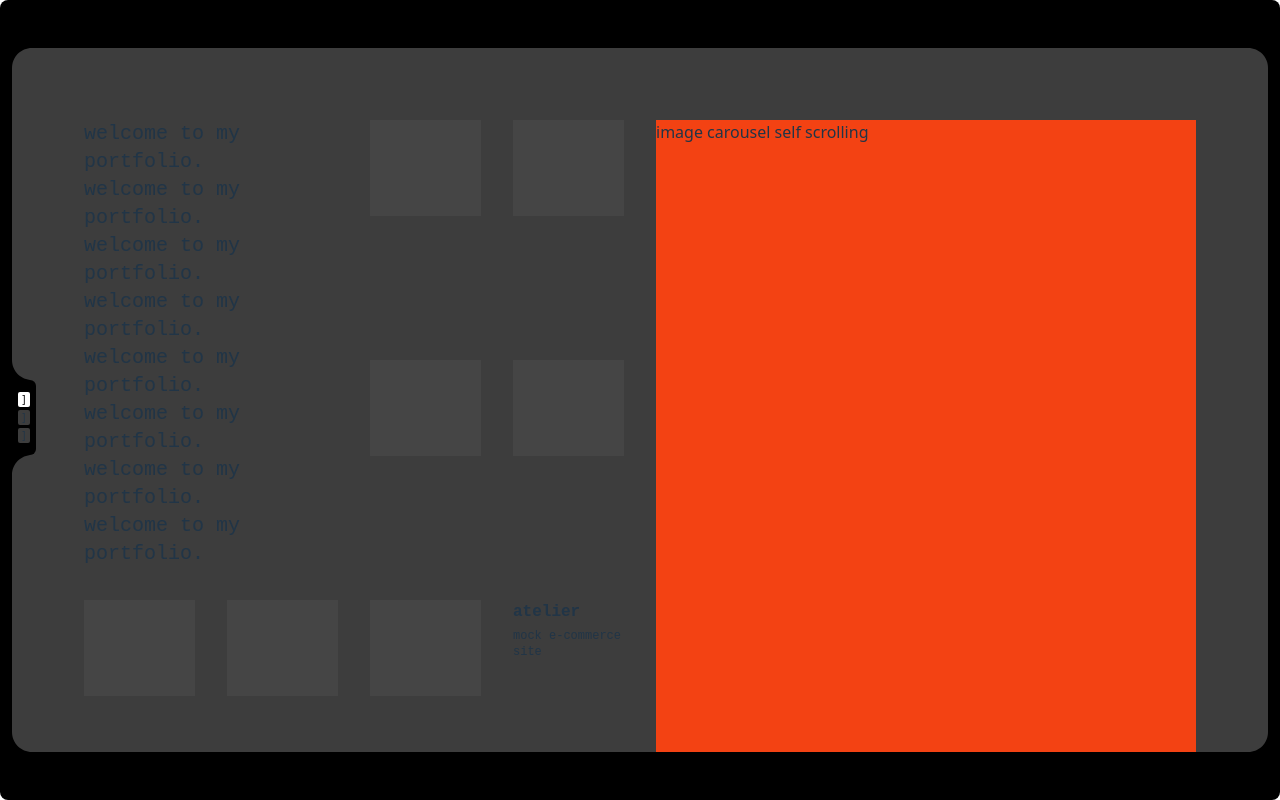
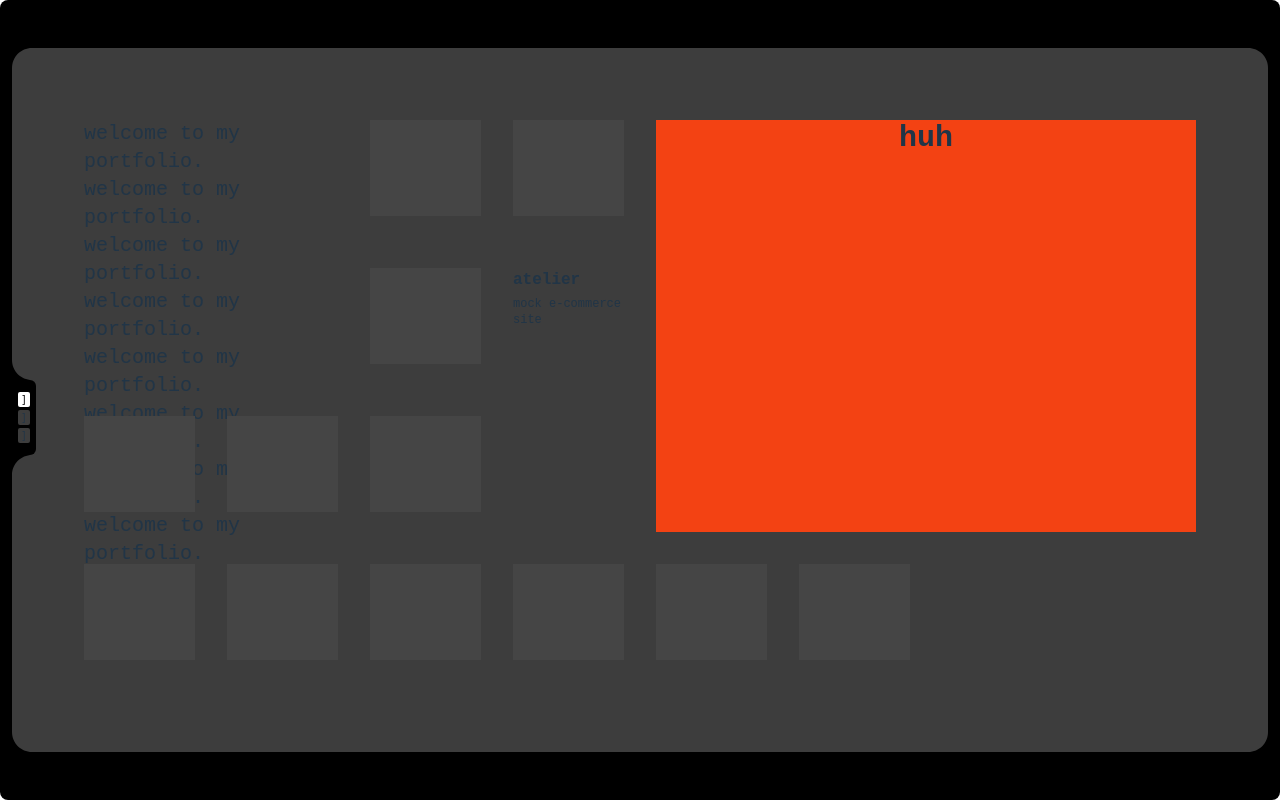
Before and after one commit to yaritorres/port-new, a React (Vite) app: page / in a window 1280 px wide. Built offline with nearby package versions, Linux system fonts and the light colour scheme.

Commit message:
created self-scrolling carousel, will populate with project images

```diff
--- a/src/App.tsx
+++ b/src/App.tsx
@@ -1,13 +1,17 @@
-import { useState } from "react";
+import { useEffect, useState } from "react";
 
 function App() {
   const [isSideNavOpen, setIsSideNavOpen] = useState(false);
-  const [activeSideNav, setActiveSideNav] = useState('0');
-  const [activeProjectList, setActiveProjectList] = useState('0');
+  const [activeSideNav, setActiveSideNav] = useState(0);
+  const [activeProjectList, setActiveProjectList] = useState(0);
+  const [activeList, setActiveList] = useState(0);
 
   const sideNavItems = ['index', 'projects', 'contact'];
   const projectListItems = ['atelier', 'SDC', 'duguid', 'codeAndTell'];
-  const projectBlurbs = ['mock e-commerce site', 'database revamp for mock e-commerce site', 'doooo goooood', 'coding and telling']
+  const projectBlurbs = ['mock e-commerce site', 'database revamp for mock e-commerce site', 'doooo goooood', 'coding and telling'];
+  const list = ['hello', 'bald', 'huh'];
+
+  const testBorder = 'border-[0.5px] border-solid border-red-500';
 
   const sideNavDivStyle = `
     flex flex-row place-items-center w-full gap-x-3 px-1 rounded-[2px] text-center text-[10px] bg-black-900
@@ -17,12 +21,23 @@ function App() {
     inline-block text-white text-xs px-3 bg-black-900
     hover:text-black-950 hover:bg-white hover:cursor-pointer
   `;
-  const mainSectionStyle = `w-full bg-black-900 rounded-lg grid grid-cols-8 grid-rows-4 gap-8 px-18 py-18`;
-  const projectListStyle = `flex flex-col w-full gap-y-1 font-main`;
+  const mainSectionStyle = `w-full min-h-full bg-black-900 rounded-lg grid grid-cols-8 grid-rows-4 gap-8 px-18 py-18`;
+  const projectItemStyle = `flex flex-col w-full h-full gap-y-1 font-main`;
   const gridStyle = `bg-black-800 w-full h-24`;
 
-  const testBorder = 'border-[0.5px] border-solid border-red-500';
   const circle = <div className={``}>{']'}</div>;
+
+  useEffect(() => {
+    function cycleCarousel () {
+      if (activeList < list.length - 1) {
+        setActiveList(activeList + 1)
+      } else {
+        setActiveList(0);
+      }
+    }
+
+    setTimeout(cycleCarousel, 2000)
+  })
 
   return (
     <>
@@ -53,24 +68,32 @@ function App() {
               </div>
               <div className={gridStyle}></div>
               <div className={gridStyle}></div>
-              <div className={`bg-blorange col-span-4 row-span-3`}>image carousel self scrolling</div>
+              <div className={`bg-blorange col-span-4 row-span-3`}>
+                { list.map((item, key) =>
+                  <div
+                    key={key}
+                    className={`${projectItemStyle} ${ key === activeList ? '' : 'hidden' }`}
+                  >
+                    <p className="font-bold text-3xl text-center">{item}</p>
+                  </div>
+                )}
+              </div>
+              <div className={gridStyle}></div>
+              <div className={`flex flex-col gap-y-3 row-span-2`}>
+                { projectListItems.map((nav, key) =>
+                  <div
+                    key={key}
+                    className={`${projectItemStyle} ${ key === activeProjectList ? '' : 'hidden' }`}
+                  >
+                    <p className="font-bold text-md">{nav}</p>
+                    <p className={`text-xs`}>{projectBlurbs[key]}</p>
+                  </div>
+                )}
+              </div>
               <div className={gridStyle}></div>
               <div className={gridStyle}></div>
               <div className={gridStyle}></div>
               <div className={gridStyle}></div>
-              <div className={gridStyle}></div>
-              <div className={`flex flex-col gap-y-3`}>
-                { projectListItems.map((nav, key) =>
-                  <div
-                    key={key}
-                    className={`${projectListStyle} ${ key.toString() === activeProjectList ? '' : 'hidden' }`}
-                    onClick={ () => { setActiveProjectList(key.toString()) } }
-                  >
-                    <p className="font-bold text-md">{nav}</p>
-                    <p className="text-xs">{projectBlurbs[key]}</p>
-                  </div>
-                )}
-              </div>
               <div className={gridStyle}></div>
               <div className={gridStyle}></div>
               <div className={gridStyle}></div>
@@ -145,8 +168,8 @@ function App() {
             { sideNavItems.map((nav, key) =>
               <div
                 key={key}
-                className={`${sideNavDivStyle} ${ key.toString() === activeSideNav ? 'bg-white text-black-950' : '' }`}
-                onClick={ () => { setActiveSideNav(key.toString()) } }
+                className={`${sideNavDivStyle} ${ key === activeSideNav ? 'bg-white text-black-950' : '' }`}
+                onClick={ () => { setActiveSideNav(key) } }
               >
                 {circle}
                 <p className={`${ isSideNavOpen ? '' : 'hidden' }`}>{nav}</p>
```
